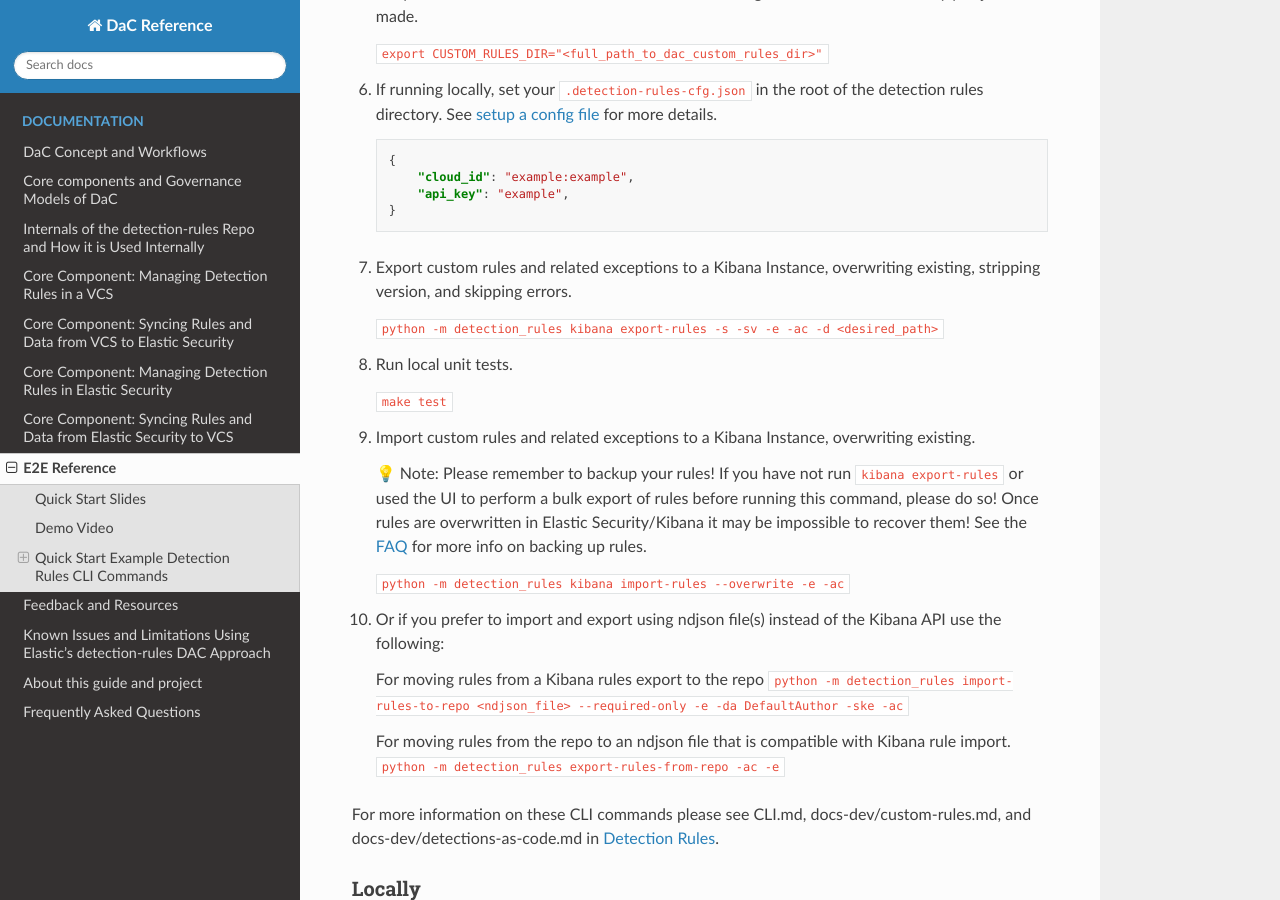
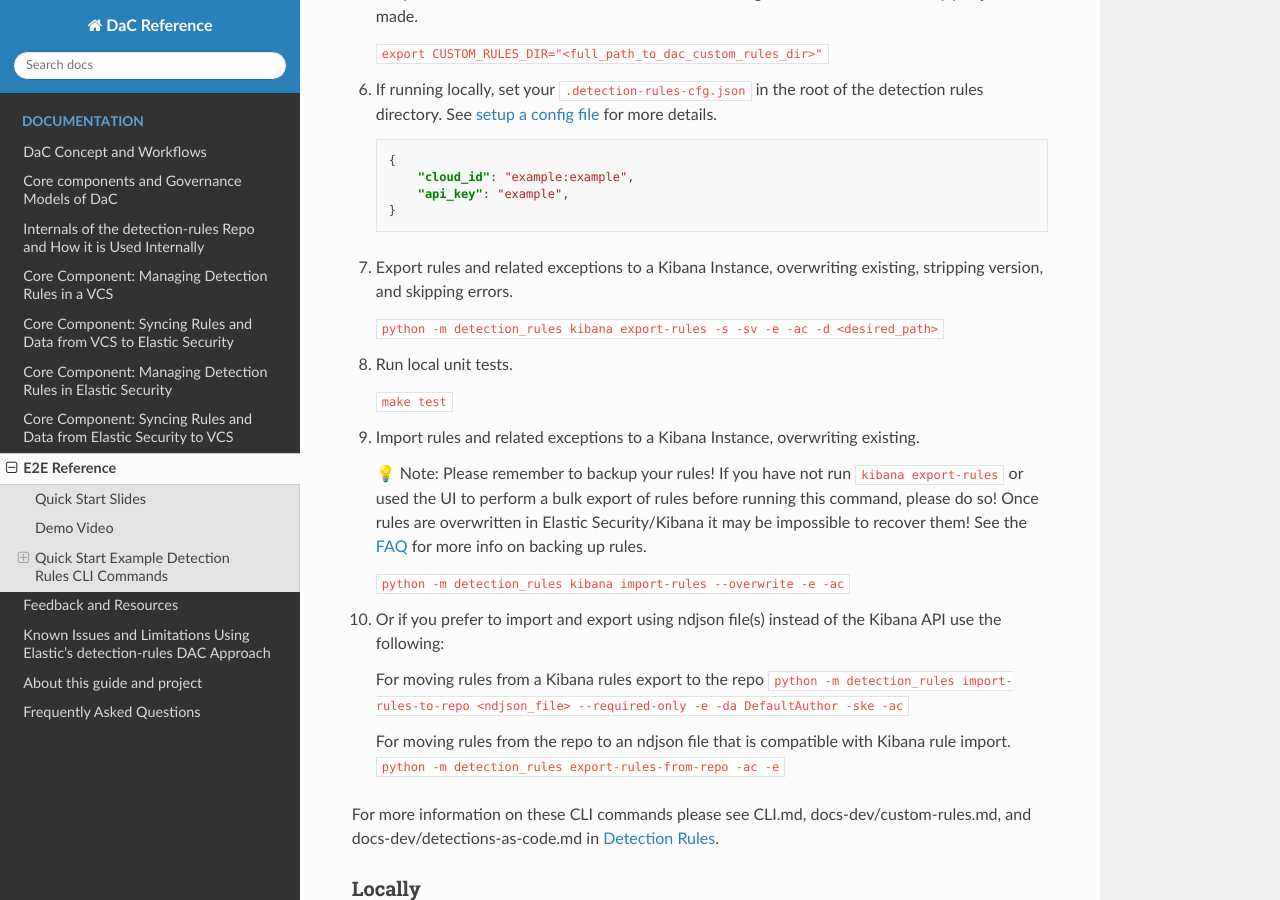
Before and after one commit to elastic/DaC-Reference, a Sphinx documentation site: the page built from docs/etoe_reference_example.md, in a window 1280 px wide and 900 px high, scrolled down 1770 px. Built offline with Sphinx 7.4.7 and the Read the Docs theme 3.1.0, drawn with Linux system fonts in a browser that asks for light colours.

Commit message:
Wording adjustment

````diff
--- a/docs/etoe_reference_example.md
+++ b/docs/etoe_reference_example.md
@@ -68,7 +68,7 @@
     }
     ```
 
-1. Export custom rules and related exceptions to a Kibana Instance, overwriting existing, stripping version, and skipping errors.
+1. Export rules and related exceptions to a Kibana Instance, overwriting existing, stripping version, and skipping errors.
 
     `python -m detection_rules kibana export-rules -s -sv -e -ac -d <desired_path>`
 
@@ -76,7 +76,7 @@
 
    `make test`
 
-1. Import custom rules and related exceptions to a Kibana Instance, overwriting existing.
+1. Import rules and related exceptions to a Kibana Instance, overwriting existing.
 
     💡 Note: Please remember to backup your rules! If you have not run `kibana export-rules` or used the UI to perform a bulk export of rules before running this command, please do so! Once rules are overwritten in Elastic Security/Kibana it may be impossible to recover them! See the [FAQ](./faq.md#q8-how-can-i-backup-my-rules-prior-to-overwriting-rules-in-kibana) for more info on backing up rules.
 
````
Also changed, not shown: docs/core_component_managing_detection_rules_in_a_vcs.md (+1 -1 lines).
